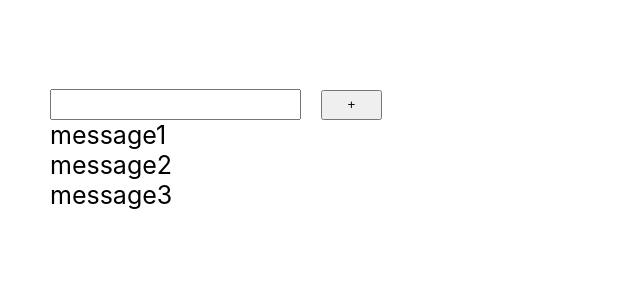
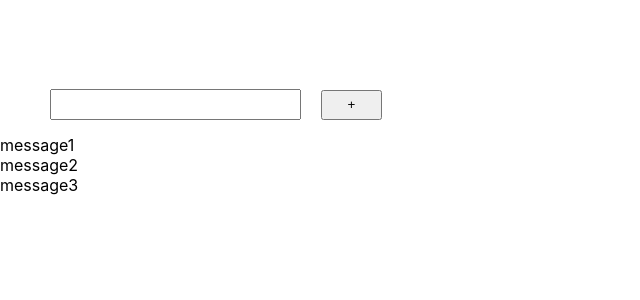
Before and after one commit to DmitryShastel/Native_JS_2.0_old, a React (Create React App) app in the folder Folder_1/native_js_2.0/: page / in a window 1280 px wide. Shown: the top 300 px of the page, without its empty margins (0-640 px from the left). Built offline with nearby package versions, Linux system fonts and the light colour scheme.

Commit message:
The NJ the component Fullinput is created

```diff
--- a/Folder_1/native_js_2.0/src/App.tsx
+++ b/Folder_1/native_js_2.0/src/App.tsx
@@ -1,6 +1,5 @@
 import React, {useState} from 'react';
-
-
+import {Fullinput} from "./Native_JS_2.0/Native_JS_Monday/Fullinput";
 
 
 function App() {
@@ -12,17 +11,13 @@ function App() {
 
     return (
         <div className="App">
-            <div className='block'>
-                <input/>
-                <button className='button'>+</button>
-                {message.map((el, index) => {
-                    return (
-                        <div key={index}>{el.message} </div>
-                    )
-                })}
-            </div>
+            <Fullinput/>
 
-
+            {message.map((el, index) => {
+                return (
+                    <div key={index}>{el.message} </div>
+                )
+            })}
         </div>
     )
 }
--- /dev/null
+++ b/Folder_1/native_js_2.0/src/Native_JS_2.0/Native_JS_Monday/Fullinput.tsx
@@ -0,0 +1,11 @@
+import React from "react";
+
+
+export const Fullinput = () => {
+    return(
+        <div className='block'>
+            <input/>
+            <button className='button'>+</button>
+        </div>
+    )
+}
```
